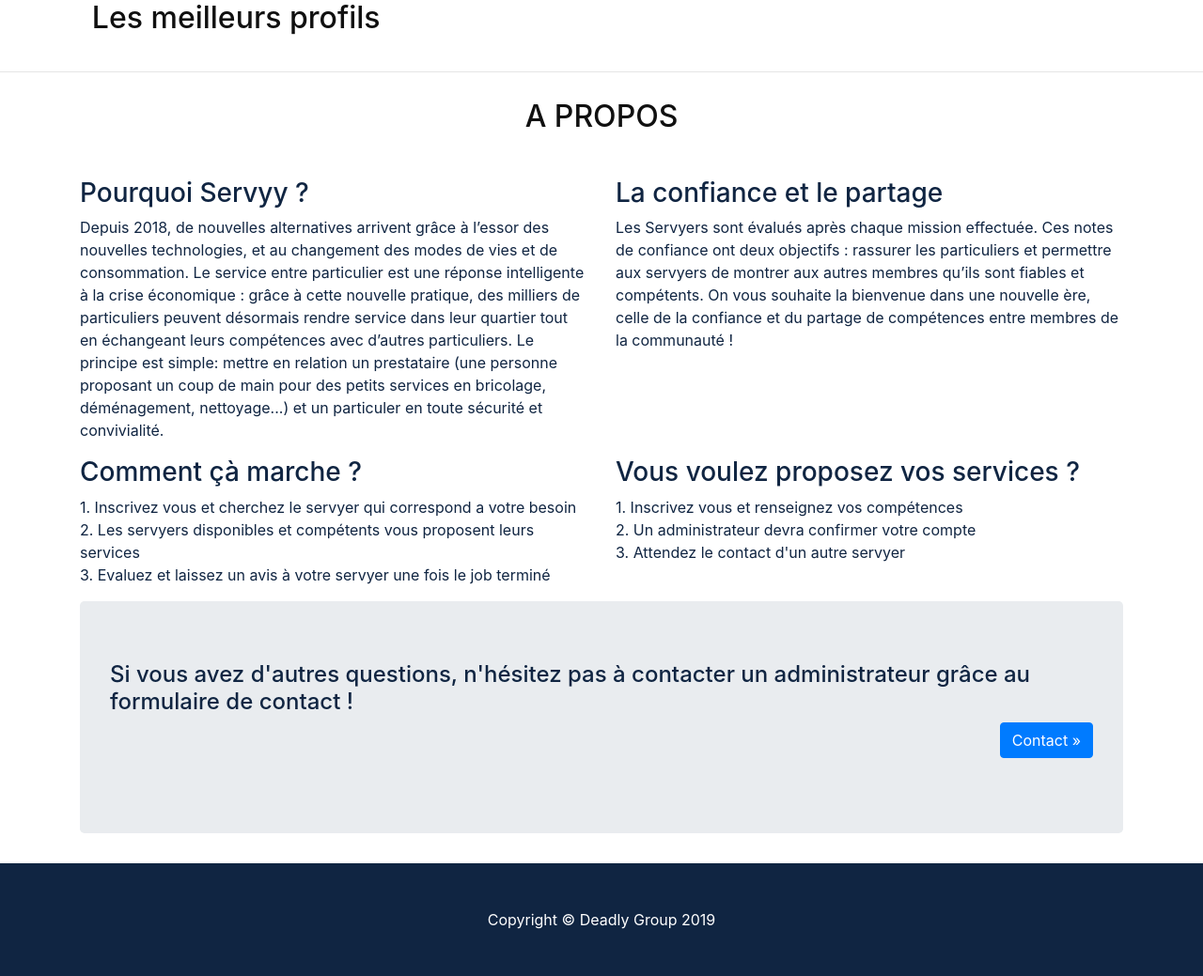
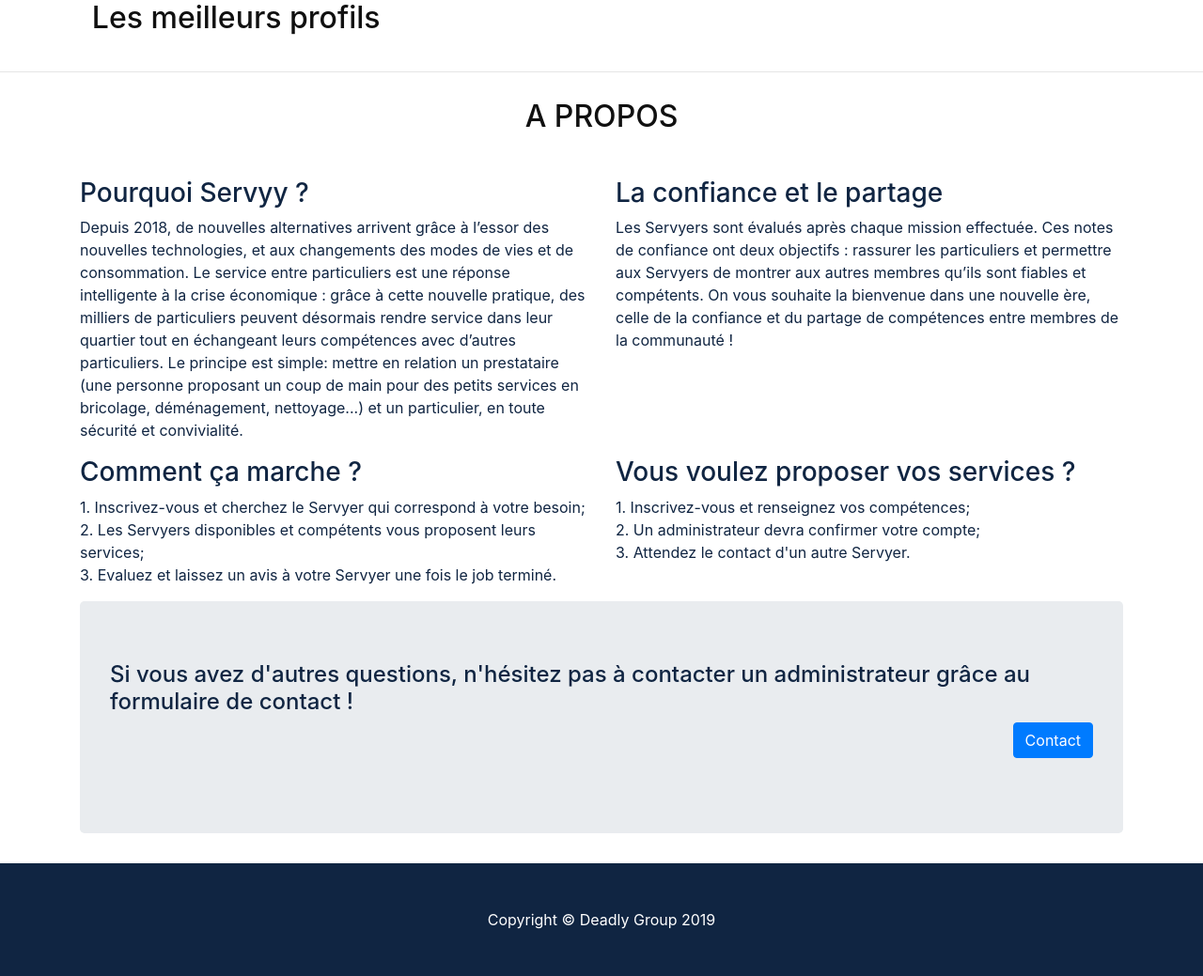
Before and after one commit to Yannick6633/WCS_Projet_2_Servyy, a PHP site: template src/View/Home/index.html.twig in a window 1280 px wide. Shown: the part 572-1611 px from the top of the page at 94% size. Run offline with PHP 8.4, Linux system fonts and the light colour scheme; the template is opened without the code that fills it, so the values that code supplies are empty; some libraries are stand-ins or nearby versions.

Commit message:
correction fautes ortho

```diff
--- a/src/View/Admin/index.html.twig
+++ b/src/View/Admin/index.html.twig
@@ -13,7 +13,7 @@
                     <th>Prénom</th>
                     <th>Nom</th>
                     <th>Email</th>
-                    <th>Status</th>
+                    <th>Statut</th>
                     <th>Modifier</th>
                     <th>Supprimer</th>
                 </tr>
@@ -23,7 +23,7 @@
                     <th>Prénom</th>
                     <th>Nom</th>
                     <th>Email</th>
-                    <th>Status</th>
+                    <th>Statut</th>
                     <th>Modifier</th>
                     <th>Supprimer</th>
                 </tr>
--- a/src/View/Contact/contact.html.twig
+++ b/src/View/Contact/contact.html.twig
@@ -20,7 +20,7 @@
             <h2>Une question ?</h2>
 
             <div class="form-group">
-                <label for="email">email :</label>
+                <label for="email">Email :</label>
                 <input type="text" name="email" class="form-control" id="email">
                 <span class="error">{{ errors.emailError }}</span>
             </div>
--- a/src/View/Home/index.html.twig
+++ b/src/View/Home/index.html.twig
@@ -93,39 +93,39 @@
             <div class="col-sm-6">
                 <h3>Pourquoi Servyy ?</h3>
                 <p>
-                    Depuis 2018, de nouvelles alternatives arrivent grâce à l’essor des nouvelles technologies, et au changement des modes de vies et de consommation.
-                    Le service entre particulier est une réponse intelligente à la crise économique : grâce à cette nouvelle pratique, des milliers de particuliers peuvent désormais rendre service dans leur quartier tout en échangeant leurs compétences avec d’autres particuliers.
-                    Le principe est simple: mettre en relation un prestataire (une personne proposant un coup de main pour des petits services en bricolage, déménagement, nettoyage...) et un particuler en toute sécurité et convivialité.
+                    Depuis 2018, de nouvelles alternatives arrivent grâce à l’essor des nouvelles technologies, et aux changements des modes de vies et de consommation.
+                    Le service entre particuliers est une réponse intelligente à la crise économique : grâce à cette nouvelle pratique, des milliers de particuliers peuvent désormais rendre service dans leur quartier tout en échangeant leurs compétences avec d’autres particuliers.
+                    Le principe est simple: mettre en relation un prestataire (une personne proposant un coup de main pour des petits services en bricolage, déménagement, nettoyage...) et un particulier, en toute sécurité et convivialité.
                 </p>
             </div>
             <div class="col-sm-6">
                 <h3>La confiance et le partage</h3>
                 <p>
-                    Les Servyers sont évalués après chaque mission effectuée. Ces notes de confiance ont deux objectifs : rassurer les particuliers et permettre aux servyers de montrer aux autres membres qu’ils sont fiables et compétents. On vous souhaite la bienvenue dans une nouvelle ère, celle de la confiance et du partage de compétences entre membres de la communauté !
+                    Les Servyers sont évalués après chaque mission effectuée. Ces notes de confiance ont deux objectifs : rassurer les particuliers et permettre aux Servyers de montrer aux autres membres qu’ils sont fiables et compétents. On vous souhaite la bienvenue dans une nouvelle ère, celle de la confiance et du partage de compétences entre membres de la communauté !
                 </p>
             </div>
         </div>
         <div class="row">
             <div class="col-sm-6">
-                <h3>Comment çà marche ?</h3>
+                <h3>Comment ça marche ?</h3>
                 <p>
-                    1. Inscrivez vous et cherchez le servyer qui correspond a votre besoin <br>
-                    2. Les servyers disponibles et compétents vous proposent leurs services <br>
-                    3. Evaluez et laissez un avis à votre servyer une fois le job terminé
+                    1. Inscrivez-vous et cherchez le Servyer qui correspond à votre besoin; <br>
+                    2. Les Servyers disponibles et compétents vous proposent leurs services; <br>
+                    3. Evaluez et laissez un avis à votre Servyer une fois le job terminé.
                 </p>
             </div>
             <div class="col-sm-6">
-                <h3>Vous voulez proposez vos services ?</h3>
+                <h3>Vous voulez proposer vos services ?</h3>
                 <p>
-                    1. Inscrivez vous et renseignez vos compétences <br>
-                    2. Un administrateur devra confirmer votre compte <br>
-                    3. Attendez le contact d'un autre servyer
+                    1. Inscrivez-vous et renseignez vos compétences; <br>
+                    2. Un administrateur devra confirmer votre compte;<br>
+                    3. Attendez le contact d'un autre Servyer.
                 </p>
             </div>
         </div>
         <div class="jumbotron top-space">
             <h4>Si vous avez d'autres questions, n'hésitez pas à contacter un administrateur grâce au formulaire de contact !</h4>
-            <p class="text-right"><a class="btn btn-primary btn-large" href="/contact/index">Contact »</a></p>
+            <p class="text-right"><a class="btn btn-primary btn-large" href="/contact/index">Contact</a></p>
         </div>
     </div>
 
--- a/src/View/Login/login.html.twig
+++ b/src/View/Login/login.html.twig
@@ -18,7 +18,7 @@
                     <input id="email" name="email" type="text" class="form-control" value="{{ post.email }}">
                 </div>
                 <div class="top-margin">
-                    <label for="password">Password <span class="text-danger">*</span></label>
+                    <label for="password">Mot de passe <span class="text-danger">*</span></label>
                     <input id="password" name="password" type="password" class="form-control">
                 </div>
                 <hr>
```
